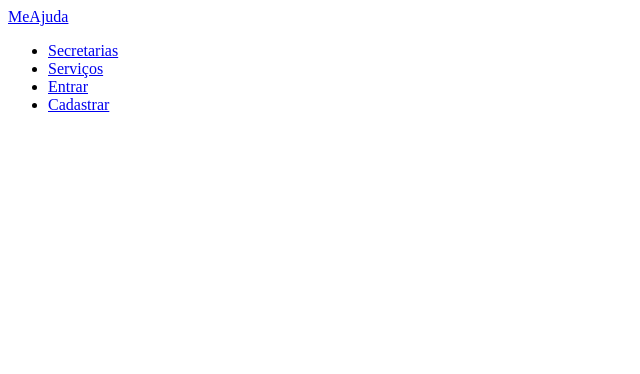
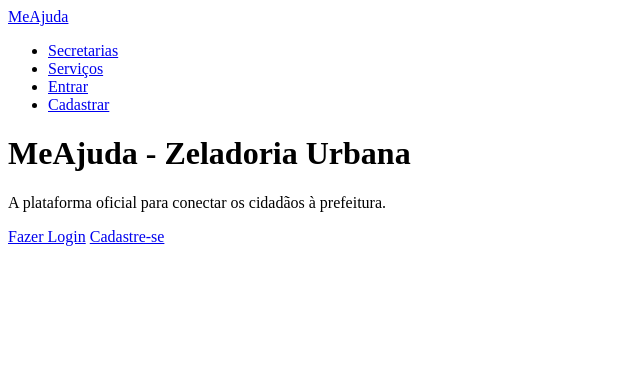
Before and after one commit to anleaes/2026-1-SDM-Segunda-Noite-ZS-04, a Django app: page / in a window 1280 px wide. Shown: the top 374 px of the page, without its empty margins (0-640 px from the left). Run offline with Django 5.2, Linux system fonts and the light colour scheme.

Commit message:
feat(templates_core): Implementação de home.html e ajustes em base.html

```diff
--- a/me_ajuda_app/templates/base.html
+++ b/me_ajuda_app/templates/base.html
@@ -15,32 +15,32 @@
     <header>
       <nav class="navbar">
         <div class="logo">
-          <a href="/">MeAjuda</a>
+          <a href="{% url 'core:home' %}">MeAjuda</a>
         </div>
 
         <ul class="nav-links">
           <li>
-            <a href="{% url 'secretarias:secretarias_lista' %}">Secretarias</a>
+            <a href="#">Secretarias</a>
           </li>
-          <li><a href="{% url 'servicos:servicos_lista' %}">Serviços</a></li>
+          <li><a href="#">Serviços</a></li>
 
           {% if user.is_authenticated %} {% if is_funcionario %}
           <li>
-            <a href="{% url 'funcionarios:funcionarios_dashboard' %}">Painel</a>
+            <a href="#">Painel</a>
           </li>
           <li>
-            <a href="{% url 'intervencoes:intervencoes_lista' %}">Intervenções</a>
+            <a href="#">Intervenções</a>
           </li>
           {% elif is_cidadao %}
           <li>
-            <a href="{% url 'ocorrencias:ocorrencias_lista' %}">Minhas Ocorrências</a>
+            <a href="#">Minhas Ocorrências</a>
           </li>
           {% endif %}
 
           <li>
             <form
               method="POST"
-              action="{% url 'usuarios:logout' %}"
+              action="#"
               style="display: inline"
             >
               {% csrf_token %}
@@ -48,10 +48,10 @@
             </form>
           </li>
 
-          <li><a href="{% url 'usuarios:usuario_perfil' %}">Meu Perfil</a></li>
+          <li><a href="#">Meu Perfil</a></li>
           {% else %}
-          <li><a href="{% url 'usuarios:login' %}">Entrar</a></li>
-          <li><a href="{% url 'usuarios:registro' %}">Cadastrar</a></li>
+          <li><a href="#">Entrar</a></li>
+          <li><a href="#">Cadastrar</a></li>
           {% endif %}
         </ul>
       </nav>
--- a/me_ajuda_app/templates/core/home.html
+++ b/me_ajuda_app/templates/core/home.html
@@ -1,11 +1,28 @@
 {% extends 'base.html' %}
 
-{% block title %}
-    {{ block.super }}
-{% endblock title %}
+{% block title %} {{ block.super }} {% endblock title%}
 
 {% block body %}
+<main class="container">
+  <div class="home">
+    <h1>MeAjuda - Zeladoria Urbana</h1>
+    <p>A plataforma oficial para conectar os cidadãos à prefeitura.</p>
 
-<!-- Código -->
-
+    {% if not user.is_authenticated %}
+    <div class="acoes">
+      <a href="#" class="btn-primario">Fazer Login</a>
+      <a href="#" class="btn-secundario">Cadastre-se</a>
+    </div>
+    {% else %}
+    <div class="acoes">
+      <a href="#" class="btn-primario">Meu Perfil</a>
+      {% if is_funcionario %}
+      <a href="#" class="btn-secundario">Painel do Funcionário</a>
+      {% elif is_cidadao %}
+      <a href="#" class="btn-secundario">Minhas Ocorrências</a>
+      {% endif %}
+    </div>
+    {% endif %}
+  </div>
+</main>
 {% endblock body %}
```
